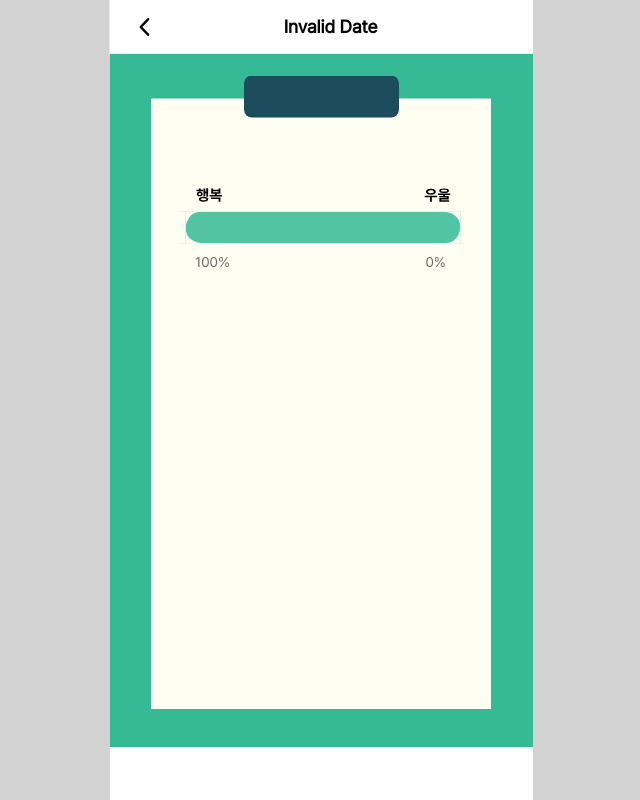
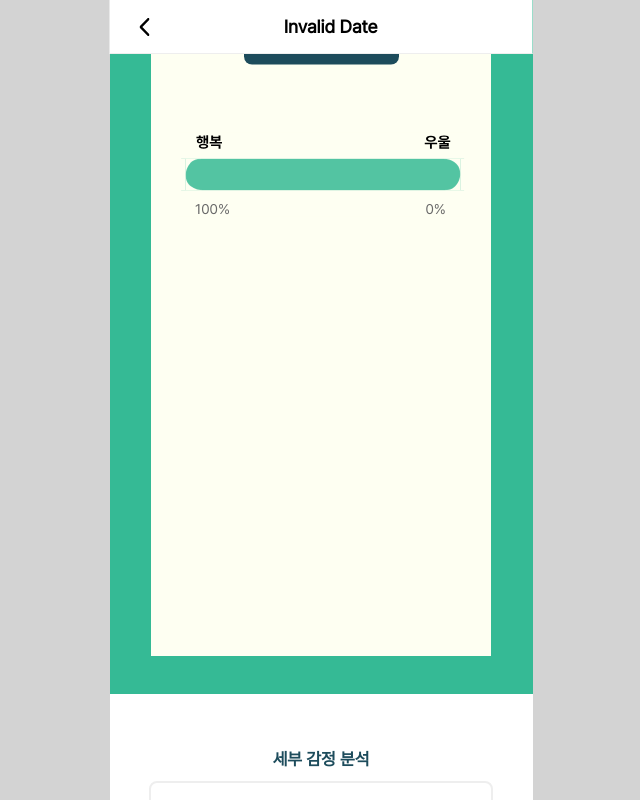
Before and after one commit to Classmate-AI-Chatbot-Project/School_Chatbot, a React (Create React App) app in the folder frontend/schoollog-react-app/: page /teacher/chat/result/1 in a window 1280 px wide. Shown: the top 800 px of the page, without its empty margins (319-959 px from the left). Built offline with nearby package versions, Linux system fonts and the light colour scheme; no server answers.

Commit message:
💄 [Feat] 선생님 결과페이지 수정

```diff
--- a/frontend/schoollog-react-app/src/screens/Chat/TeacherResult.tsx
+++ b/frontend/schoollog-react-app/src/screens/Chat/TeacherResult.tsx
@@ -169,7 +169,6 @@ function TeacherResult() {
             {formattedDate}
           </div>
         </div>
-        <div style={{height:"53px"}}></div>
         {userData.username && (
         <div className="TR-title">
           <img  className="TR-title-profile" src={`${API_BASE_URL}:8000` + userData.profile_photo} />
```
